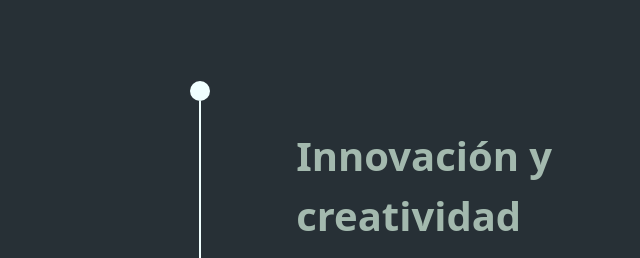
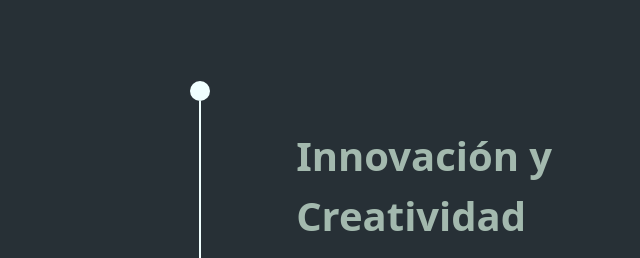
Before and after one commit to ImanolZela/pathandsucceed, a plain HTML site: page index.html in a window 1280 px wide. Shown: the part 920-1178 px from the top of the page, 425-1065 px from the left. Drawn offline with nearby package versions, Linux system fonts and the light colour scheme.

Commit message:
creatividad

```diff
--- a/index.html
+++ b/index.html
@@ -74,7 +74,7 @@
                 <div class="valor">
                 <div data-aos="fade-up"
                     data-aos-anchor-placement="center-bottom">
-                        <div class="valores-all">Innovación y creatividad</div>
+                        <div class="valores-all">Innovación y Creatividad</div>
                         <div class="valor-descripcion">Realizamos proyectos innovadores y aportamos ideas creativas para que tus investigaciones destaquen aún más.</div>
                     </div>
                  </div>
```
